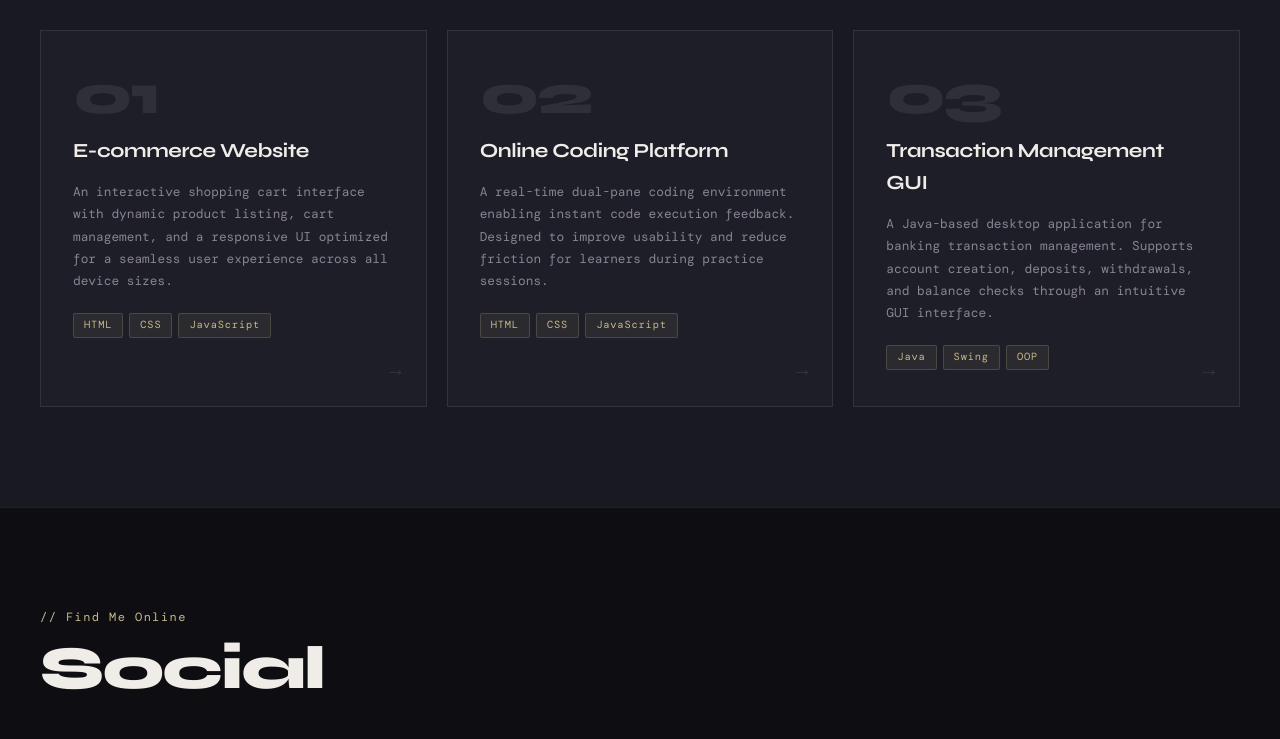
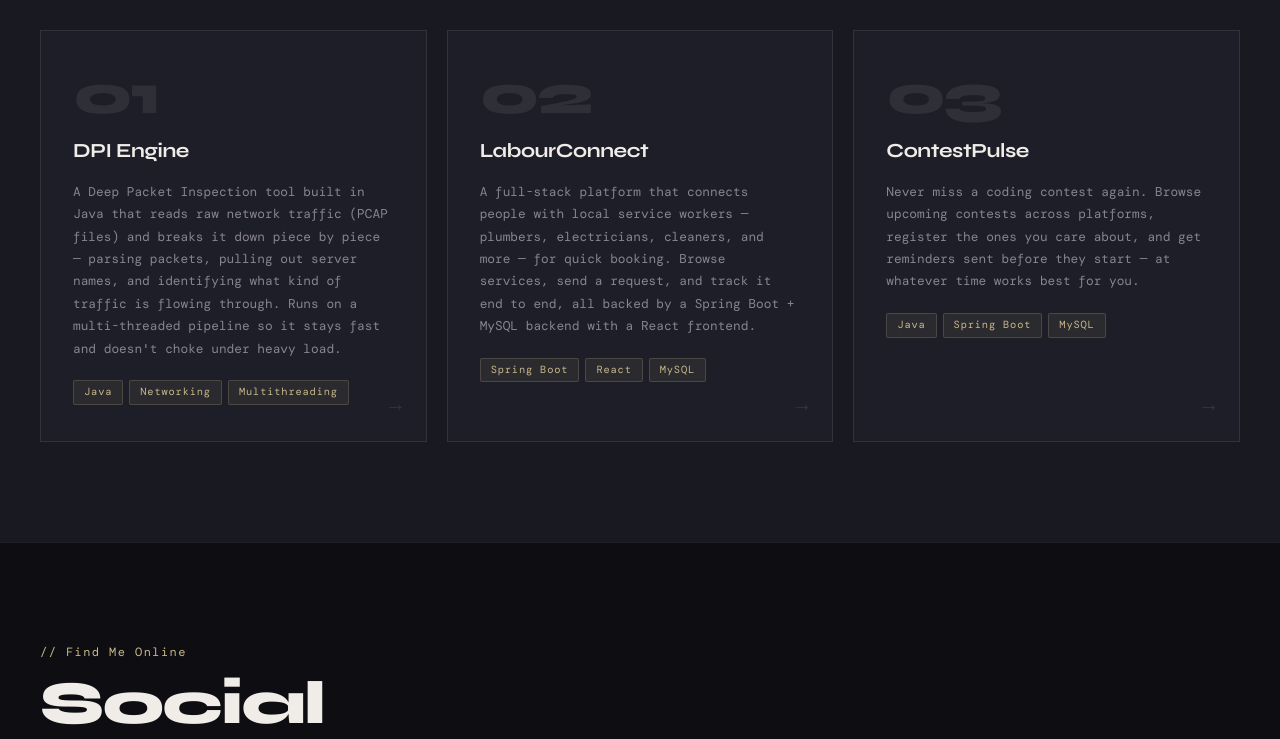
Before and after one commit to yahyakcodes/yahyakcodes.github.io, a plain HTML site: page index.html in a window 1280 px wide. Shown: the part 2120-2859 px from the top of the page. Drawn offline with nearby package versions, Linux system fonts and the light colour scheme; a web font is replaced by a local one.

Commit message:
Update project descriptions and add GitHub links

```diff
--- a/index.html
+++ b/index.html
@@ -199,41 +199,45 @@
 
       <article class="project-card">
         <div class="project-number">01</div>
-        <h3 class="project-title">E-commerce Website</h3>
+        <h3 class="project-title">DPI Engine</h3>
         <p class="project-desc">
-          An interactive shopping cart interface with dynamic product listing, cart management,
-          and a responsive UI optimized for a seamless user experience across all device sizes.
+          A Deep Packet Inspection tool built in Java that reads raw network traffic (PCAP files) and
+          breaks it down piece by piece — parsing packets, pulling out server names, and identifying
+          what kind of traffic is flowing through. Runs on a multi-threaded pipeline so it stays fast
+          and doesn't choke under heavy load.
         </p>
         <div class="project-tags">
-          <span>HTML</span><span>CSS</span><span>JavaScript</span>
+          <span>Java</span><span>Networking</span><span>Multithreading</span>
         </div>
-        <div class="project-arrow">→</div>
+        <a href="https://github.com/yahyakcodes/Deep-Packet-Inspection" target="_blank" rel="noopener noreferrer" class="project-arrow">→</a>
       </article>
 
       <article class="project-card">
         <div class="project-number">02</div>
-        <h3 class="project-title">Online Coding Platform</h3>
+        <h3 class="project-title">LabourConnect</h3>
         <p class="project-desc">
-          A real-time dual-pane coding environment enabling instant code execution feedback.
-          Designed to improve usability and reduce friction for learners during practice sessions.
+          A full-stack platform that connects people with local service workers — plumbers, electricians,
+          cleaners, and more — for quick booking. Browse services, send a request, and track it end to end,
+          all backed by a Spring Boot + MySQL backend with a React frontend.
         </p>
         <div class="project-tags">
-          <span>HTML</span><span>CSS</span><span>JavaScript</span>
+          <span>Spring Boot</span><span>React</span><span>MySQL</span>
         </div>
-        <div class="project-arrow">→</div>
+        <a href="https://github.com/yahyakcodes/labourconnect" target="_blank" rel="noopener noreferrer" class="project-arrow">→</a>
       </article>
 
       <article class="project-card">
         <div class="project-number">03</div>
-        <h3 class="project-title">Transaction Management GUI</h3>
+        <h3 class="project-title">ContestPulse</h3>
         <p class="project-desc">
-          A Java-based desktop application for banking transaction management. Supports account
-          creation, deposits, withdrawals, and balance checks through an intuitive GUI interface.
+          Never miss a coding contest again. Browse upcoming contests across platforms, register the
+          ones you care about, and get reminders sent before they start — at whatever time works
+          best for you.
         </p>
         <div class="project-tags">
-          <span>Java</span><span>Swing</span><span>OOP</span>
+          <span>Java</span><span>Spring Boot</span><span>MySQL</span>
         </div>
-        <div class="project-arrow">→</div>
+        <a href="https://github.com/yahyakcodes/ContestPulse" target="_blank" rel="noopener noreferrer" class="project-arrow">→</a>
       </article>
 
     </div>
```
